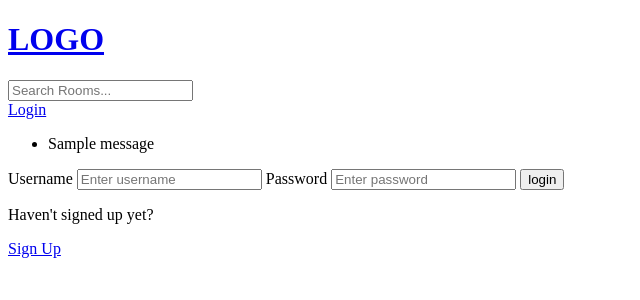
After one commit to itsmetohirr/StudyCom, a Django app: page /login/ in a window 1280 px wide. The commit adds this page. Shown: the top 300 px of the page, without its empty margins (0-640 px from the left). Run offline with Django 5.2, Linux system fonts and the light colour scheme; one stand-in notice (Sample message) is shown.

Commit message:
login-register done, message func done

```diff
--- a/studycom/templates/studycom/home.html
+++ b/studycom/templates/studycom/home.html
@@ -34,8 +34,10 @@
         <div>
             {% for room in rooms %}
             <div>
+                {% if request.user == room.host %}
                 <a href="{% url 'update-room' room.id %}">Edit</a>
                 <a href="{% url 'delete-room' room.id %}">Delete</a>
+                {% endif %}
                 <span>@{{room.host.username}}</span>
                 <h5>{{room.id}} -- <a href="{% url 'room' room.id %}">{{room.name}}</a></h5>
             </div>
--- /dev/null
+++ b/studycom/templates/studycom/login_page.html
@@ -0,0 +1,24 @@
+{% extends 'main.html' %}
+
+
+{% block content %}
+
+<div>
+    <form method="POST" action="">
+        {% csrf_token %}
+
+        <label>Username</label>
+        <input type="text" name="username" placeholder="Enter username">
+
+        <label>Password</label>
+        <input type="password" name="password" placeholder="Enter password">
+
+        <input type="submit" value="login" />
+    </form>
+
+    <p>Haven't signed up yet?</p>
+    <a href="{% url 'register' %}">Sign Up</a>
+
+</div>
+
+{% endblock %}
--- a/studycom/urls.py
+++ b/studycom/urls.py
@@ -3,9 +3,14 @@ from . import views
 
 
 urlpatterns = [
+    path('login/', views.login_view, name='login'),
+    path('logout/', views.logout_view, name='logout'),
+    path('register/', views.register_user, name='register'),
+
     path('', views.home_view, name='home'),
     path('room/<int:pk>', views.room, name='room'),
     path('create-room/', views.create_room, name='create-room'),
     path('update-room/<int:pk>', views.update_room, name='update-room'),
-    path('delete-room/<int:pk>', views.delete_room, name='delete-room')
+    path('delete-room/<int:pk>', views.delete_room, name='delete-room'),
+    path('delete-message/<int:pk>', views.delete_message, name='delete-message'),
 ]
--- a/studycom/views.py
+++ b/studycom/views.py
@@ -1,7 +1,58 @@
 from django.shortcuts import render, redirect
+from django.http import HttpResponse
 from django.db.models import Q
-from .models import Room, Topic
+from django.contrib.auth import authenticate, login, logout
+from django.contrib import messages
+from django.contrib.auth.decorators import login_required
+from django.contrib.auth.forms import UserCreationForm
+
+from .models import Room, Topic, Message
 from .forms import RoomForm
+
+
+def login_view(request):
+
+    if request.user.is_authenticated:
+        return redirect('home')
+
+    if request.method == 'POST':
+        username = request.POST.get('username').lower()
+        password = request.POST.get('password')
+
+        user = authenticate(request, username=username, password=password)
+        if user is not None:
+            login(request, user)
+            return redirect('home')
+        else:
+            messages.error(request, 'User does not exist')
+
+
+    context = {}
+    return render(request, 'studycom/login_page.html', context)
+
+
+def register_user(request):
+    form = UserCreationForm()
+
+    if request.method == 'POST':
+        form = UserCreationForm(request.POST)
+        if form.is_valid():
+            user = form.save(commit=False)
+            user.username = user.username.lower()
+            user.save()
+            login(request, user)
+            return redirect('home')
+        else:
+            messages.error(request, 'An error occured during registration')
+
+    context = {'form': form}
+    return render(request, 'studycom/register_page.html', context)
+
+
+def logout_view(request):
+    logout(request)
+
+    return redirect('home')
 
 
 def home_view(request):
@@ -22,12 +73,26 @@ def home_view(request):
 
 def room(request, pk):
     room = Room.objects.get(id=pk)
+    room_messages = room.message_set.all().order_by('-created')
+    participants = room.participants.all()
 
-    context = {'room': room}
+    if request.method == 'POST':
+        message = Message.objects.create(
+            user=request.user,
+            room=room,
+            body=request.POST.get('body'),
+        )
+        room.participants.add(request.user)
 
+        message.save()
+        return redirect('room', pk=room.id)
+
+
+    context = {'room': room, 'room_messages': room_messages, 'participants': participants}
     return render(request, 'studycom/room.html', context)
 
 
+@login_required(login_url='login')
 def create_room(request):
     form = RoomForm()
     if request.method == "POST":
@@ -40,9 +105,13 @@ def create_room(request):
     return render(request, 'studycom/room_form.html', context)
 
 
+@login_required(login_url='login')
 def update_room(request, pk):
     room = Room.objects.get(id=pk)
     form = RoomForm(instance=room)
+
+    if request.user != room.host:
+        return HttpResponse('You are not allowed to edit')
 
     if request.method == 'POST':
         form = RoomForm(request.POST, instance=room)
@@ -54,10 +123,29 @@ def update_room(request, pk):
     return render(request, 'studycom/room_form.html', context)
 
 
+@login_required(login_url='login')
 def delete_room(request, pk):
     room = Room.objects.get(id=pk)
+
+    if request.user != room.host:
+        return HttpResponse('You are not allowed to edit')
+
     if request.method == 'POST':
         room.delete()
         return redirect('home')
 
     return render(request, 'studycom/delete.html', {'obj': room})
+
+
+@login_required(login_url='login')
+def delete_message(request, pk):
+    message = Message.objects.get(id=pk)
+
+    if request.user != message.user:
+        return HttpResponse('You are not allowed to edit')
+
+    if request.method == 'POST':
+        message.delete()
+        return redirect('home')
+
+    return render(request, 'studycom/delete.html', {'obj': message})
--- a/templates/main.html
+++ b/templates/main.html
@@ -8,6 +8,15 @@
 <body>
     {% include 'navbar.html' %}
 
+    {% if messages %}
+    <ul class="messages">
+        {% for message in messages %}
+            <li>{{ message }}</li>
+        {% endfor %}
+    </ul>
+
+{% endif %}
+
     {% block content %}
 
 
--- a/templates/navbar.html
+++ b/templates/navbar.html
@@ -5,3 +5,12 @@
 <form action="{% url 'home' %}">
     <input type="text" name="q" placeholder="Search Rooms..."/>
 </form>
+
+{% if request.user.is_authenticated %}
+<p>Hello {{request.user}}</p>
+<a href="{% url 'logout' %}">Logout</a>
+
+{% else %}
+<a href="{% url 'login' %}">Login</a>
+
+{% endif %}
```
Also changed, not shown: studycom/templates/studycom/register_page.html (added, +21 -0 lines), studycom/templates/studycom/room.html (+53 -2 lines), db.sqlite3.
